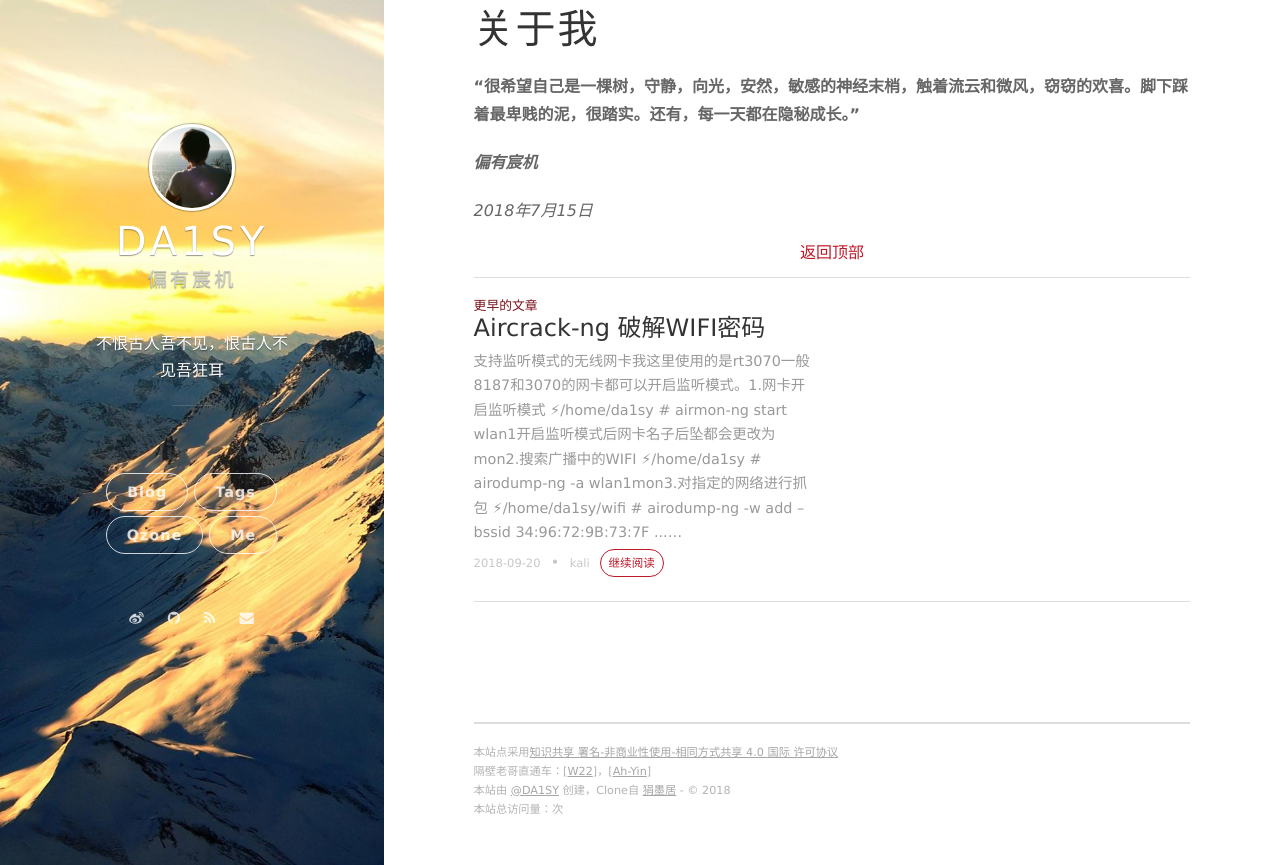
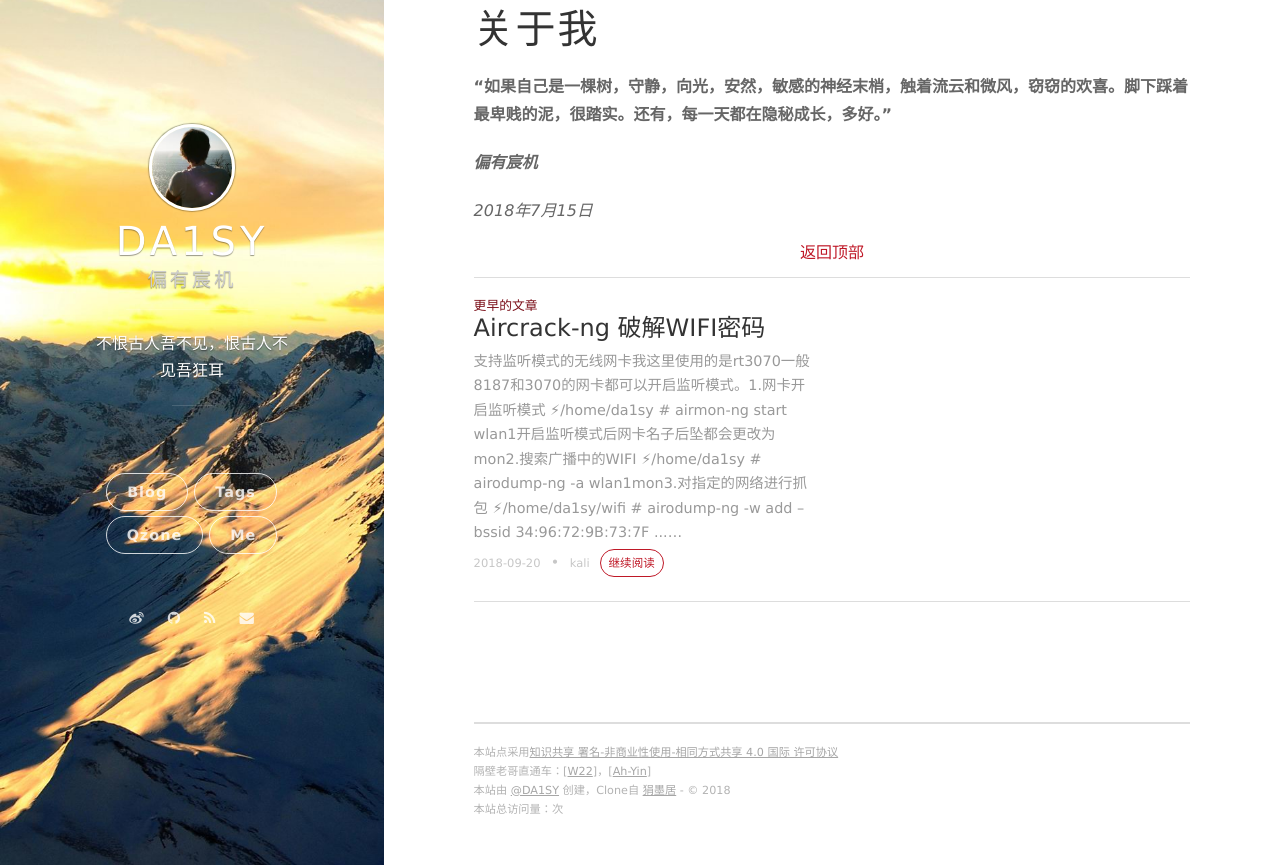
Before and after one commit to linusboyle/linusboyle.cn, a Jekyll site: the page built from _posts/9999-09-01-About-Me.md, in a window 1280 px wide and 971 px high, cut to the strip 106-971 px from the top of the window. Built offline with Jekyll 4.4.1, drawn with Linux system fonts in a browser that asks for light colours; nearby versions of some CDN libraries; Markdown is read by kramdown in place of the engine named in the settings; comment, search, counter and statistics services are not loaded.

Commit message:
Update 9999-09-01-About-Me.md

```diff
--- a/_posts/9999-09-01-About-Me.md
+++ b/_posts/9999-09-01-About-Me.md
@@ -5,7 +5,7 @@ date: 9999-09-01
 tags: 关于我
 music-id: 476495641
 ---
-**“很希望自己是一棵树，守静，向光，安然，敏感的神经末梢，触着流云和微风，窃窃的欢喜。脚下踩着最卑贱的泥，很踏实。还有，每一天都在隐秘成长。”**
+**“如果自己是一棵树，守静，向光，安然，敏感的神经末梢，触着流云和微风，窃窃的欢喜。脚下踩着最卑贱的泥，很踏实。还有，每一天都在隐秘成长，多好。”**
 
 
 
```
